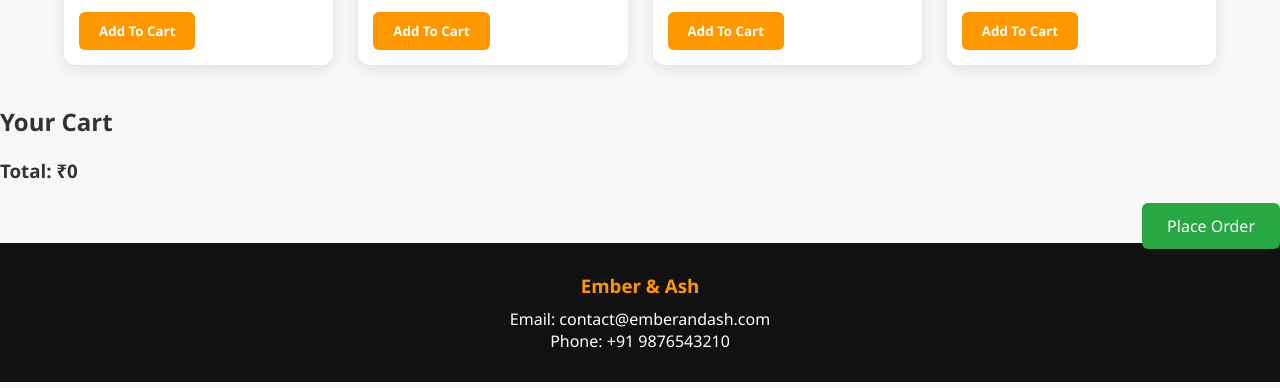
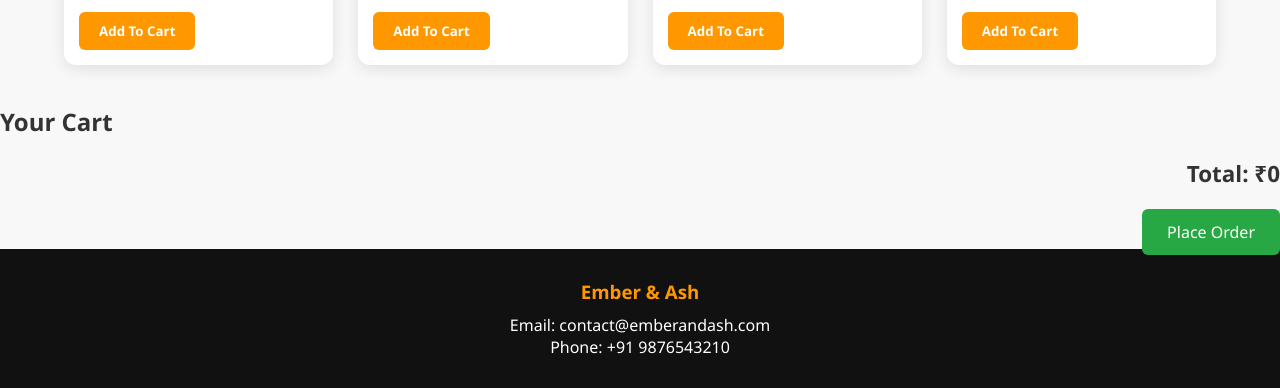
Before and after one commit to shantanu5452/restaurant_website, a plain HTML site: page index.html in a window 1280 px wide. Shown: the part 1150-1538 px from the top of the page. Drawn offline with Linux system fonts and the light colour scheme.

Commit message:
Update index.html

```diff
--- a/index.html
+++ b/index.html
@@ -119,7 +119,7 @@ Add To Cart
 
 <div id="cartItems"></div>
 
-<h3>
+<h3 class="cart-total">
 Total: ₹<span id="total">0</span>
 </h3>
 
```
